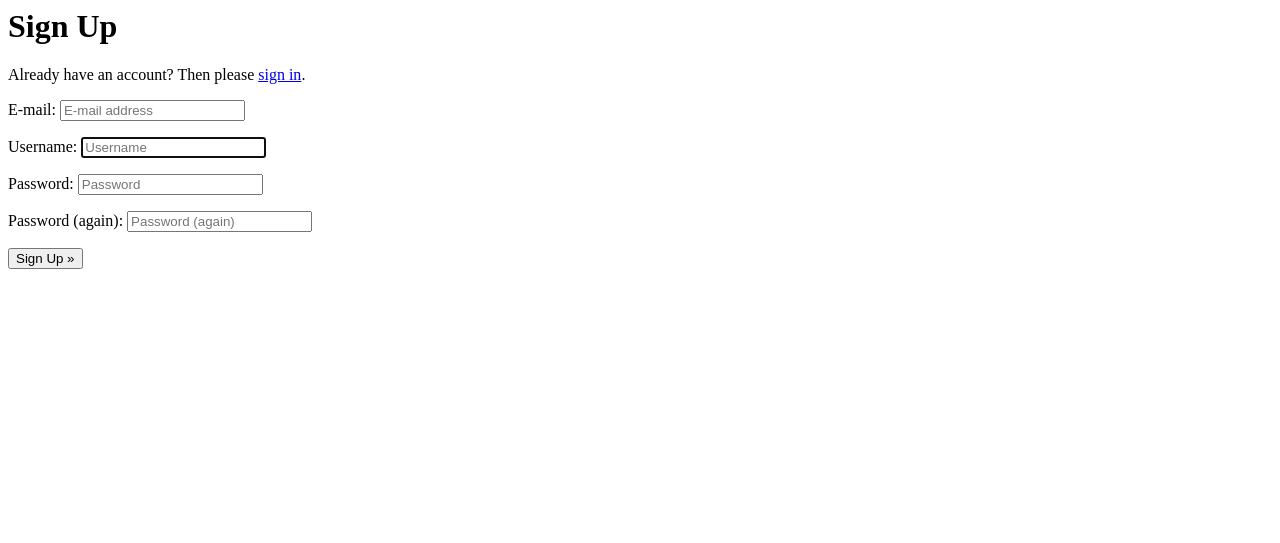
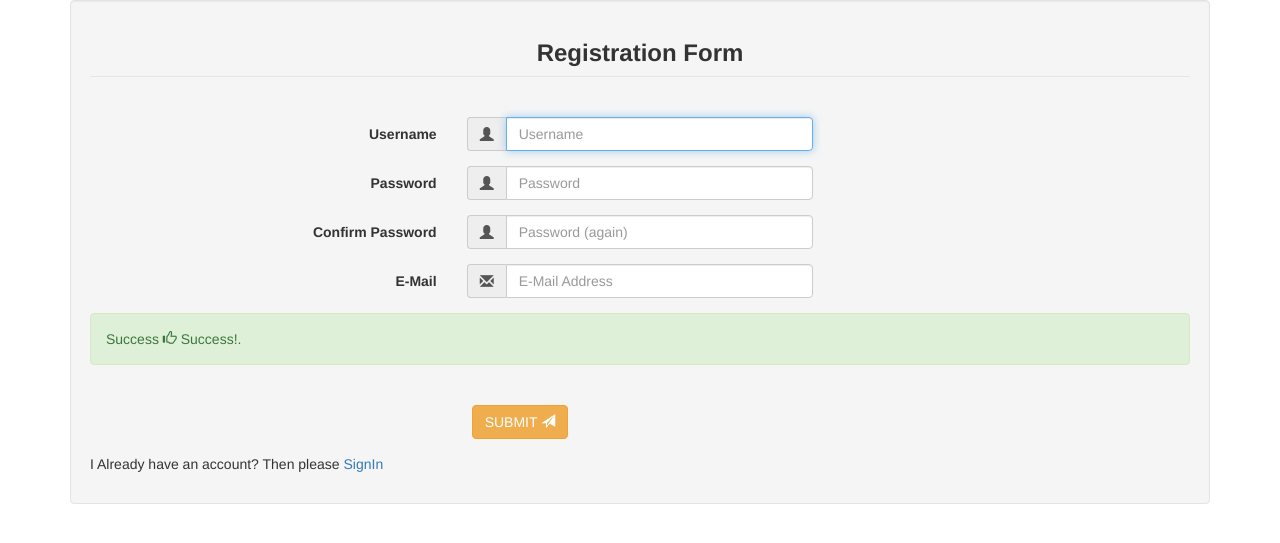
Before and after one commit to hiteshgarg14/LNMIIT_AA_Website, a Django app: page /accounts/signup/ in a window 1280 px wide. Shown: the top 543 px of the page. Run offline with Django 3.2, Linux system fonts and the light colour scheme; some libraries are stand-ins or nearby versions.

Commit message:
done with signup.html

```diff
--- a/alumni_association_website/templates/account/signup.html
+++ b/alumni_association_website/templates/account/signup.html
@@ -1,19 +1,159 @@
 
-<h1>Sign Up</h1>
 
-<p>Already have an account? Then please <a href="{{ login_url }}">sign in</a>.</p>
+<!DOCTYPE html>
+<html>
+<head>
+	<link rel="stylesheet" href="https://maxcdn.bootstrapcdn.com/bootstrap/3.3.7/css/bootstrap.min.css">
+	<link rel="stylesheet" type="text/css" href="style.css">
+	<link rel="stylesheet" type="text/css" href="https://maxcdn.bootstrapcdn.com/font-awesome/4.7.0/css/font-awesome.min.css">
+
+</head>
+</head>
+<body>
+
+
+
 
 {% include 'webapp/form_errors.html' %}
 
-<form class="signup" id="signup_form" method="post" action="{% url 'account_signup' %}">
+<!-- <form class="signup" id="signup_form" method="post" action="{% url 'account_signup' %}">
+  {% csrf_token %} -->
+ <!--  <p><label for="id_email">E-mail:</label> <input type="email" name="email" placeholder="E-mail address" id="id_email" required /></p>
+<p><label for="id_username">Username:</label> <input type="text" name="username" maxlength="150" id="id_username" required autofocus="autofocus" placeholder="Username" minlength="1" /></p>
+
+<p><label for="id_password1">Password:</label> <input type="password" name="password1" placeholder="Password" id="id_password1" required /></p>
+<p><label for="id_password2">Password (again):</label> <input type="password" name="password2" placeholder="Password (again)" id="id_password2" required /></p> -->
+
+<!--   {% if redirect_field_value %}
+  <input type="hidden" name="{{ redirect_field_name }}" value="{{ redirect_field_value }}" />
+  {% endif %} -->
+  <!-- <button type="submit">Sign Up &raquo;</button> -->
+<!-- </form> -->
+
+
+<div class="container">
+
+<form class="signup well form-horizontal" id="signup_form" method="post" action="{% url 'account_signup' %}">
   {% csrf_token %}
-  <p><label for="id_email">E-mail:</label> <input type="email" name="email" placeholder="E-mail address" id="id_email" required /></p>
-<p><label for="id_username">Username:</label> <input type="text" name="username" maxlength="150" id="id_username" required autofocus="autofocus" placeholder="Username" minlength="1" /></p>
-<p><label for="id_password1">Password:</label> <input type="password" name="password1" placeholder="Password" id="id_password1" required /></p>
-<p><label for="id_password2">Password (again):</label> <input type="password" name="password2" placeholder="Password (again)" id="id_password2" required /></p>
+<fieldset>
+
+<!-- Form Name -->
+<legend><center><h3><b>Registration Form</b></h3></center></legend><br>
+
+<!-- Text input-->
+
+<!-- <div class="form-group">
+  <label class="col-md-4 control-label">First Name</label>
+  <div class="col-md-4 inputGroupContainer">
+  <div class="input-group">
+  <span class="input-group-addon"><i class="glyphicon glyphicon-user"></i></span>
+  <input  name="first_name" placeholder="First Name" class="form-control"  type="text">
+    </div>
+  </div>
+</div> -->
+
+<!-- Text input-->
+
+<!-- <div class="form-group">
+  <label class="col-md-4 control-label" >Last Name</label>
+    <div class="col-md-4 inputGroupContainer">
+    <div class="input-group">
+  <span class="input-group-addon"><i class="glyphicon glyphicon-user"></i></span>
+  <input name="last_name" placeholder="Last Name" class="form-control"  type="text">
+    </div>
+  </div>
+</div>
+ -->
+
+<!-- Text input-->
+
+<div class="form-group">
+  <label class="col-md-4 control-label" for="id_username">Username</label>
+  <div class="col-md-4 inputGroupContainer">
+  <div class="input-group">
+  <span class="input-group-addon"><i class="glyphicon glyphicon-user"></i></span>
+
+  <input class = "form-control" type="text" name="username" maxlength="150" id="id_username" required autofocus="autofocus" placeholder="Username" minlength="1" />
+
+    </div>
+  </div>
+</div>
+
+<!-- Text input-->
+
+<div class="form-group">
+  <label for="id_password1" class="col-md-4 control-label" >Password</label>
+    <div class="col-md-4 inputGroupContainer">
+    <div class="input-group">
+  <span class="input-group-addon"><i class="glyphicon glyphicon-user"></i></span>
+  <input type="password" class="form-control" name="password1" placeholder="Password" id="id_password1" required />
+    </div>
+  </div>
+</div>
+
+<!-- Text input-->
+
+<div class="form-group">
+  <label for="id_password2" class="col-md-4 control-label" >Confirm Password</label>
+    <div class="col-md-4 inputGroupContainer">
+    <div class="input-group">
+  <span class="input-group-addon"><i class="glyphicon glyphicon-user"></i></span>
+  <input type="password" class = "form-control" name="password2" placeholder="Password (again)" id="id_password2" required />
+    </div>
+  </div>
+</div>
+
+<!-- Text input-->
+ <div class="form-group">
+  <label class="col-md-4 control-label" for="id_email">E-Mail</label>
+
+    <div class="col-md-4 inputGroupContainer">
+    <div class="input-group">
+
+        <span class="input-group-addon"><i class="glyphicon glyphicon-envelope"></i></span>
+  		<input type="email" name="email" placeholder="E-Mail Address" class="form-control" id="id_email" type="text" required/>
+
+    </div>
+  </div>
+</div>
+
 
   {% if redirect_field_value %}
   <input type="hidden" name="{{ redirect_field_name }}" value="{{ redirect_field_value }}" />
   {% endif %}
-  <button type="submit">Sign Up &raquo;</button>
+
+<!-- Text input-->
+
+
+<!-- Select Basic -->
+
+<!-- Success message -->
+<div class="alert alert-success" role="alert" id="success_message">Success <i class="glyphicon glyphicon-thumbs-up"></i> Success!.</div>
+
+<!-- Button -->
+<div class="form-group">
+<div class="col-lg-12">
+  <label class="col-md-4 control-label"></label>
+  <div class="col-md-4"><br>
+   <button type="submit" class="btn btn-warning" >SUBMIT <span class="glyphicon glyphicon-send"></span></button>
+  </div>
+</div>
+
+
+</div>
+
+<div class="text-align">
+  <p>I Already have an account? Then please <a href="{{ login_url }}">SignIn</a></p>
+</div>
+
+
+
+</fieldset>
 </form>
+</div>
+    </div><!-- /.container -->
+
+
+ </body>
+
+ </html>
--- a/alumni_association_website/templates/account/style.css
+++ b/alumni_association_website/templates/account/style.css
@@ -73,6 +73,7 @@ body {
   margin-right:5px;
 }
 
+#success_message{ display: none;}
 
 .custom-css{
 
```
Also changed, not shown: 3 other files.
